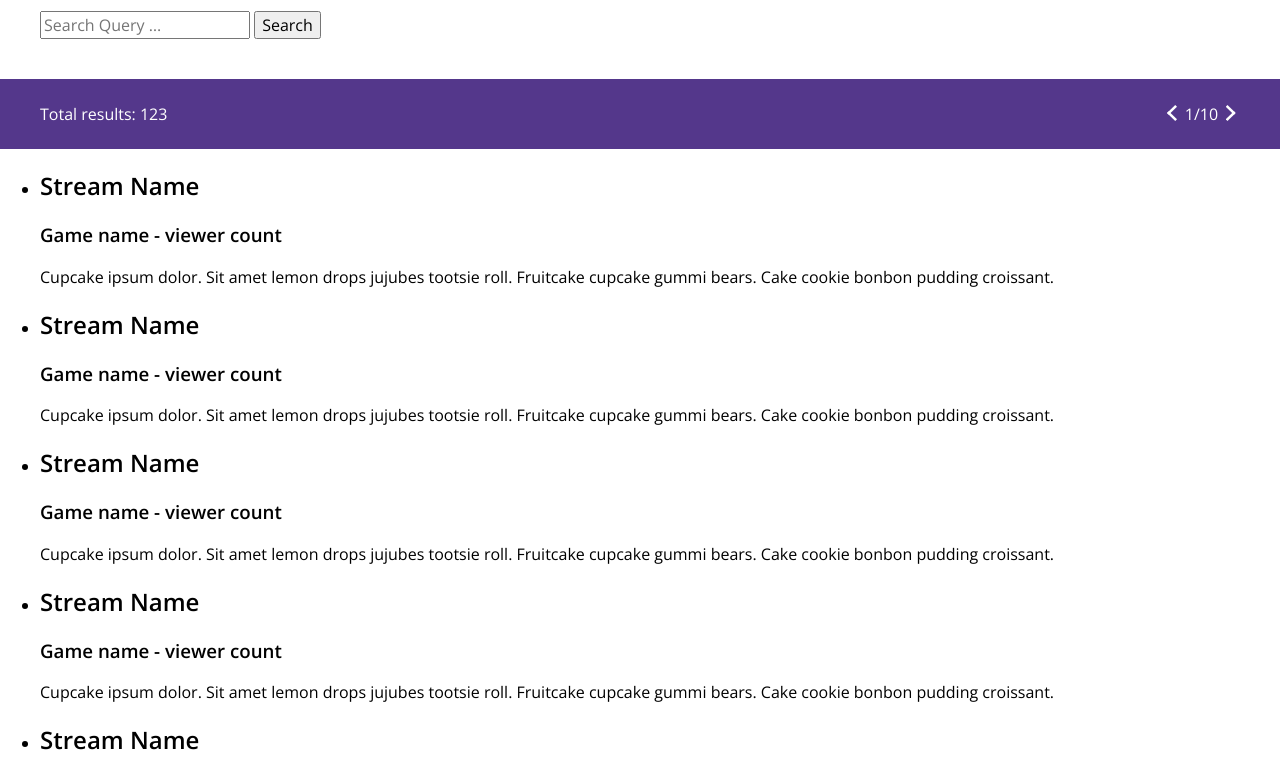
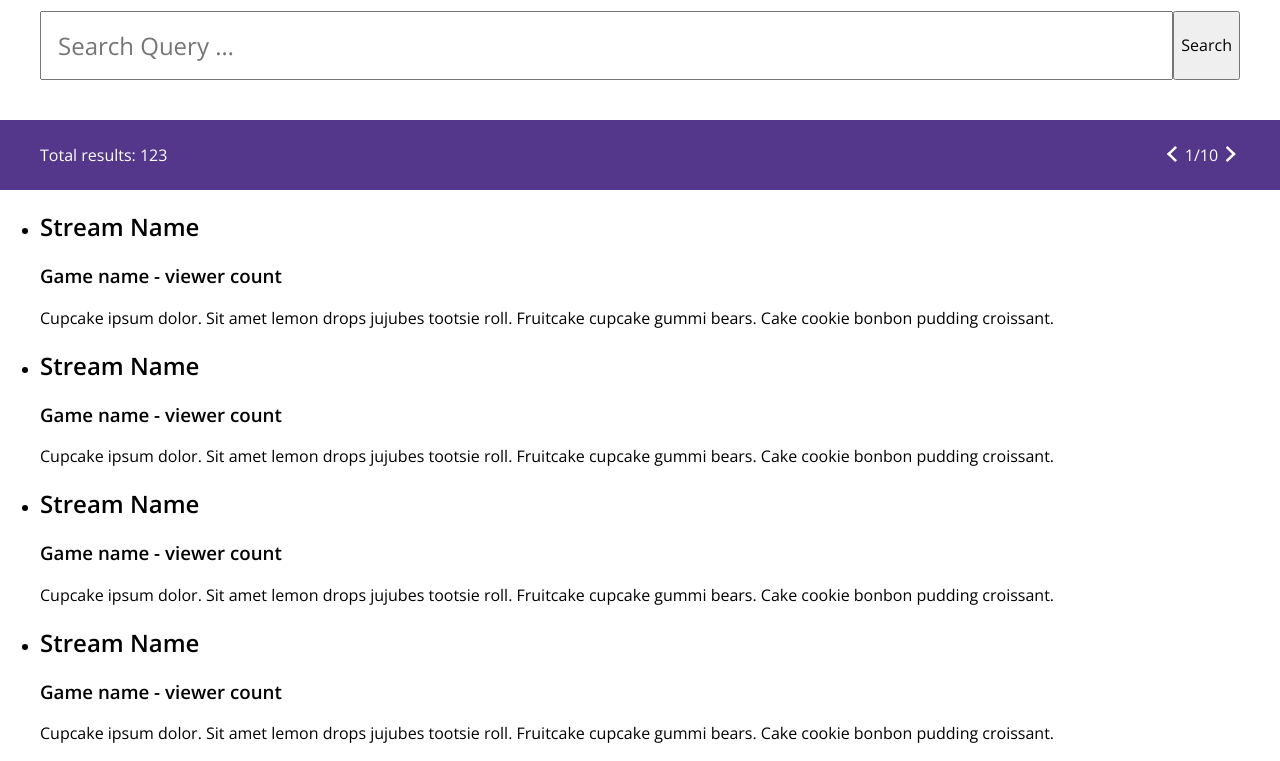
Before and after one commit to rjfranco/twitch-api-sample, a plain HTML site: page app/index.html in a window 1280 px wide. Shown: the part 104-865 px from the top of the page. Drawn offline with nearby package versions, Linux system fonts and the light colour scheme.

Commit message:
Various header style changes

```diff
--- a/app/index.html
+++ b/app/index.html
@@ -8,8 +8,10 @@
 <body>
   <header>
     <h1><img src="img/twitch-logo.png" alt="Twitch" /> Api Sample</h1>
-    <input type="text" placeholder="Search Query …" />
-    <button type="submit">Search</button>
+    <div class="search-bar">
+      <input type="text" placeholder="Search Query …" />
+      <button type="submit">Search</button>
+    </div>
   </header>
   <div class="result-information">
     <p class="totals">
--- a/app/scss/_header.scss
+++ b/app/scss/_header.scss
@@ -11,4 +11,14 @@ header {
       vertical-align: middle;
     }
   }
+
+  .search-bar {
+    display: flex;
+  }
+
+  [type="text"] {
+    flex: 1;
+    font-size: 1.5rem;
+    padding: 1rem;
+  }
 }
```
Also changed, not shown: app/styles/styles.css.
